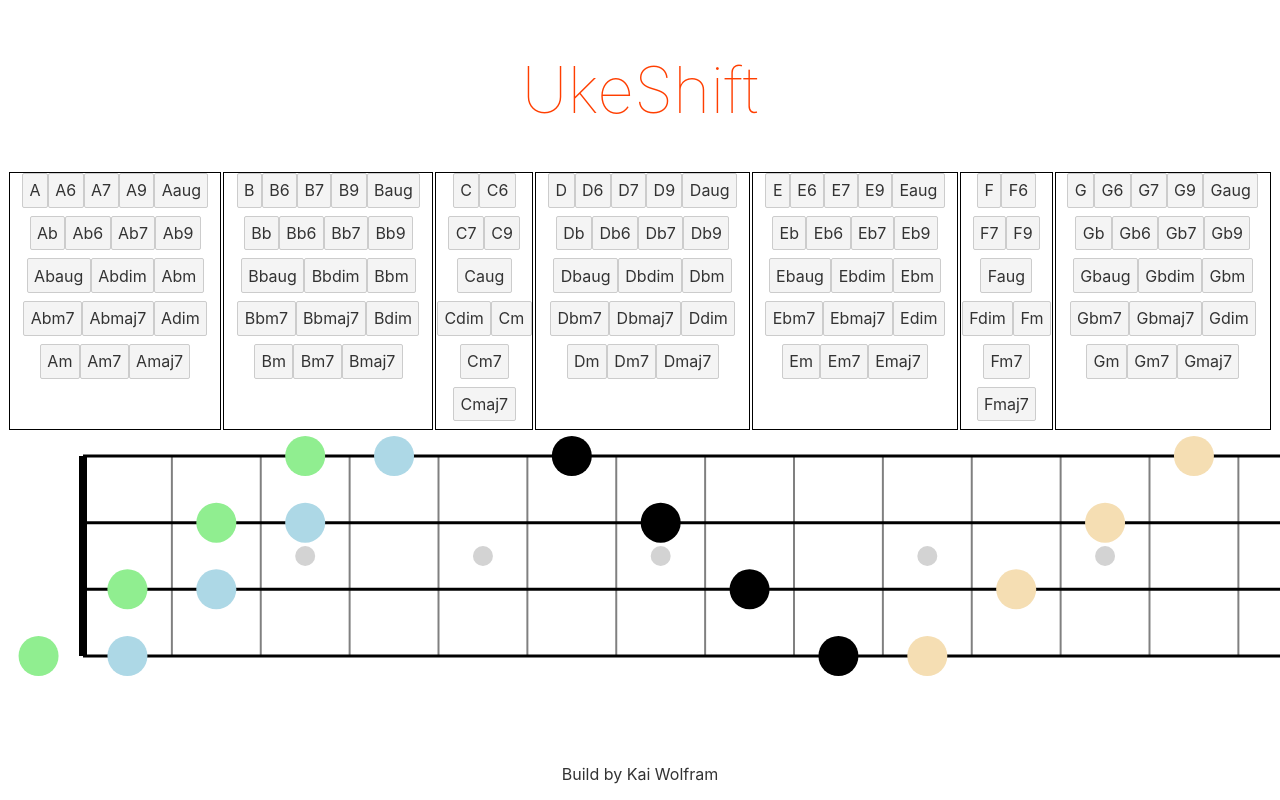
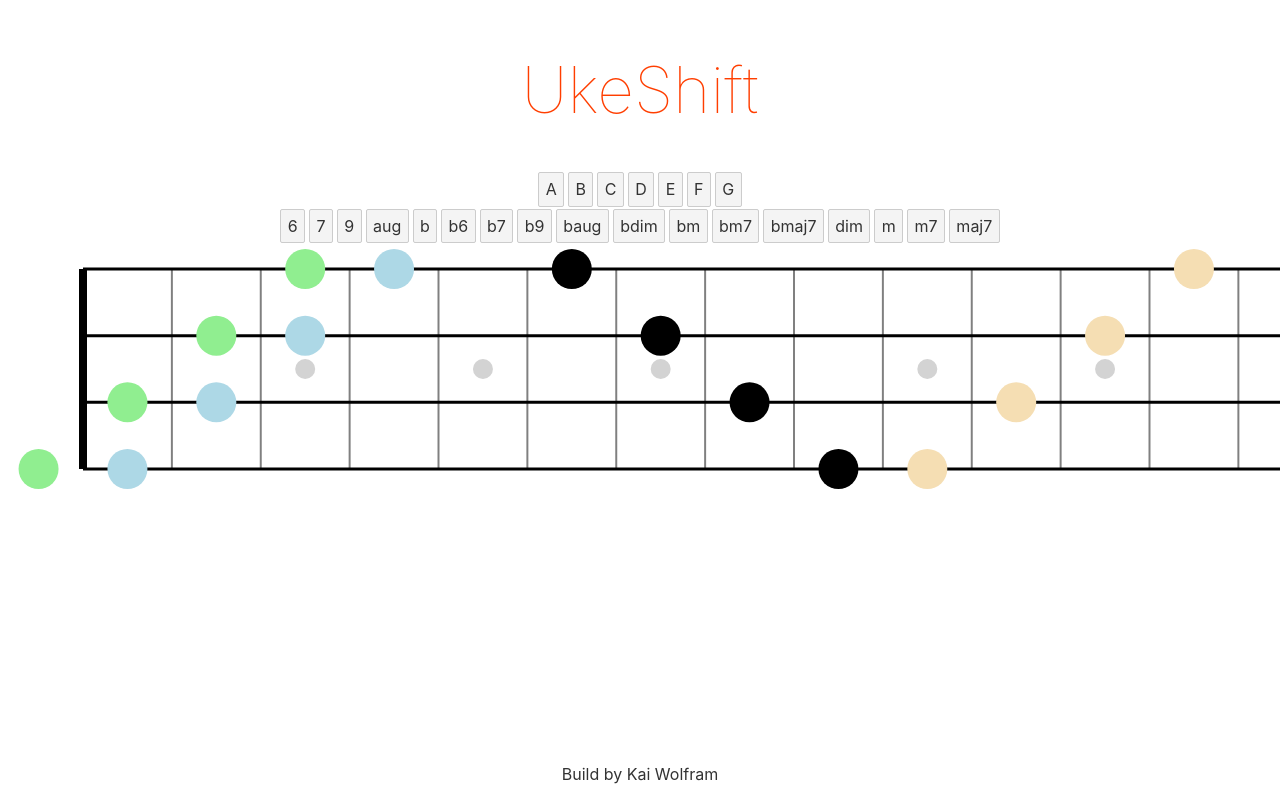
Before and after one commit to KaiWitt/uke-shift, a Svelte app: page / in a window 1280 px wide. Shown: the top 800 px of the page. Built offline with nearby package versions, Linux system fonts and the light colour scheme.

Commit message:
Improve chord picker logic

```diff
--- a/src/components/ChordPicker.svelte
+++ b/src/components/ChordPicker.svelte
@@ -1,170 +1,110 @@
 <script lang="ts">
-    const a = [
-        "A",
-        "A7",
-        "Am",
-        "Am7",
-        "Adim",
-        "Aaug",
-        "A6",
-        "Amaj7",
-        "A9",
-        "Ab",
-        "Ab7",
-        "Abm",
-        "Abm7",
-        "Abdim",
-        "Abaug",
-        "Ab6",
-        "Abmaj7",
-        "Ab9",
+    const chords: string[] = ["A", "B", "C", "D", "E", "F", "G"];
+    const flavours: string[] = [
+        "6",
+        "7",
+        "9",
+        "aug",
+        "b",
+        "b6",
+        "b7",
+        "b9",
+        "baug",
+        "bdim",
+        "bm",
+        "bm7",
+        "bmaj7",
+        "dim",
+        "m",
+        "m7",
+        "maj7",
+    ].sort();
+    const restrictedChords: string[] = ["C", "F"];
+    const restrictedFlavours: string[] = [
+        "7",
+        "m",
+        "m7",
+        "dim",
+        "aug",
+        "6",
+        "maj7",
+        "9",
     ].sort();
 
-    const b = [
-        "Bb",
-        "Bb7",
-        "Bbm",
-        "Bbm7",
-        "Bbdim",
-        "Bbaug",
-        "Bb6",
-        "Bbmaj7",
-        "Bb9",
-        "B",
-        "B7",
-        "Bm",
-        "Bm7",
-        "Bdim",
-        "Baug",
-        "B6",
-        "Bmaj7",
-        "B9",
-    ].sort();
+    let selectedChord: string = "";
+    let selectedFlavour: string = "";
 
-    const c = [
-        "C",
-        "C7",
-        "Cm",
-        "Cm7",
-        "Cdim",
-        "Caug",
-        "C6",
-        "Cmaj7",
-        "C9",
-    ].sort();
+    function setChord(chord: string) {
+        if (selectedChord === chord) {
+            selectedChord = "";
+            selectedFlavour = "";
+        } else {
+            selectedChord = chord;
+        }
 
-    const d = [
-        "D",
-        "D7",
-        "Dm",
-        "Dm7",
-        "Ddim",
-        "Daug",
-        "D6",
-        "Dmaj7",
-        "D9",
-        "Db",
-        "Db7",
-        "Dbm",
-        "Dbm7",
-        "Dbdim",
-        "Dbaug",
-        "Db6",
-        "Dbmaj7",
-        "Db9",
-    ].sort();
+        // Reset selected flavour if it doesnt fit with chord
+        if (
+            restrictedChords.includes(selectedChord) &&
+            !restrictedFlavours.includes(selectedFlavour)
+        ) {
+            selectedFlavour = "";
+        }
+    }
 
-    const e = [
-        "E",
-        "E7",
-        "Em",
-        "Em7",
-        "Edim",
-        "Eaug",
-        "E6",
-        "Emaj7",
-        "E9",
-        "Eb",
-        "Eb7",
-        "Ebm",
-        "Ebm7",
-        "Ebdim",
-        "Ebaug",
-        "Eb6",
-        "Ebmaj7",
-        "Eb9",
-    ].sort();
-
-    const f = [
-        "F",
-        "F7",
-        "Fm",
-        "Fm7",
-        "Fdim",
-        "Faug",
-        "F6",
-        "Fmaj7",
-        "F9",
-    ].sort();
-
-    const g = [
-        "G",
-        "G7",
-        "Gm",
-        "Gm7",
-        "Gdim",
-        "Gaug",
-        "G6",
-        "Gmaj7",
-        "G9",
-        "Gb",
-        "Gb7",
-        "Gbm",
-        "Gbm7",
-        "Gbdim",
-        "Gbaug",
-        "Gb6",
-        "Gbmaj7",
-        "Gb9",
-    ].sort();
-
-    const allChords = [a, b, c, d, e, f, g];
-
-    let selected = "";
-
-    function set(name: string) {
-        if (selected === name) {
-            selected = "";
+    function setFlavour(flavour: string) {
+        if (selectedChord === "") {
+            return;
+        }
+        if (selectedFlavour === flavour) {
+            selectedFlavour = "";
         } else {
-            selected = name;
+            selectedFlavour = flavour;
         }
     }
 </script>
 
 <div class="outer">
-    <!-- Buttons -->
-    {#each allChords as chord}
-        <div class="inner">
-            {#each chord as chordName}
+    <!-- Chords -->
+    <div class="flavours">
+        {#each chords as chord}
+            <button
+                class:active={selectedChord === chord}
+                on:click={() => setChord(chord)}>{chord}</button
+            >
+        {/each}
+    </div>
+
+    <!-- Flavours -->
+    <div class="flavours">
+        {#if restrictedChords.includes(selectedChord)}
+            {#each restrictedFlavours as flavour}
                 <button
-                    class:active={selected === chordName}
-                    on:click={() => set(chordName)}>{chordName}</button
+                    class:active={selectedFlavour === flavour}
+                    on:click={() => setFlavour(flavour)}>{flavour}</button
                 >
             {/each}
-        </div>
-    {/each}
+        {:else}
+            {#each flavours as flavour}
+                <button
+                    class:active={selectedFlavour === flavour}
+                    on:click={() => setFlavour(flavour)}>{flavour}</button
+                >
+            {/each}
+        {/if}
+    </div>
 </div>
 
 <style>
     .outer {
+        width: 100%;
+    }
+    .flavours {
         display: flex;
+        justify-content: center;
     }
-    .inner {
-        border: 1px solid black;
-        margin: 1px 1px;
-    }
+
     button {
-        align-items: center;
+        margin: 1px 2px;
     }
 
     .active {
```
